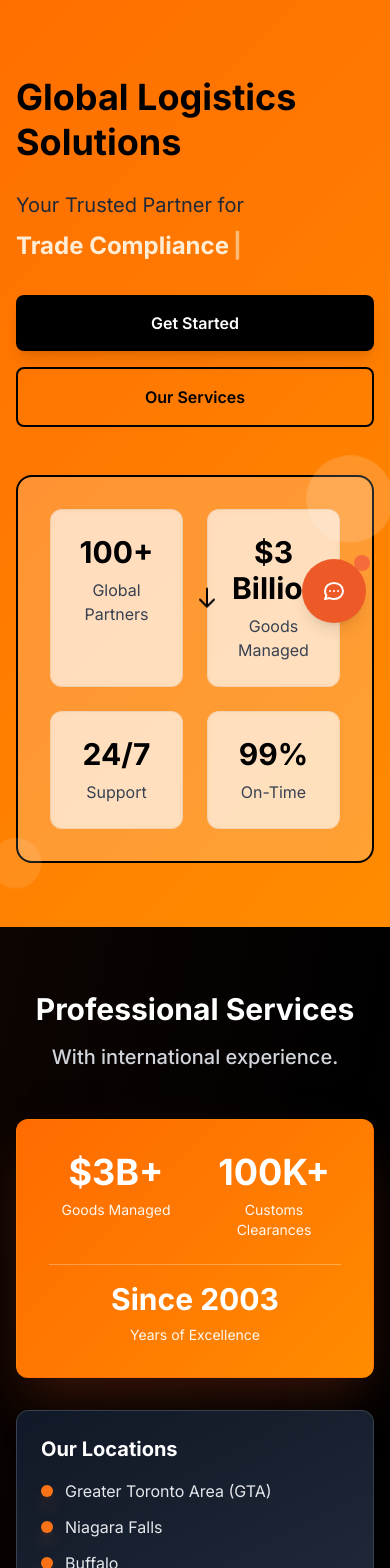
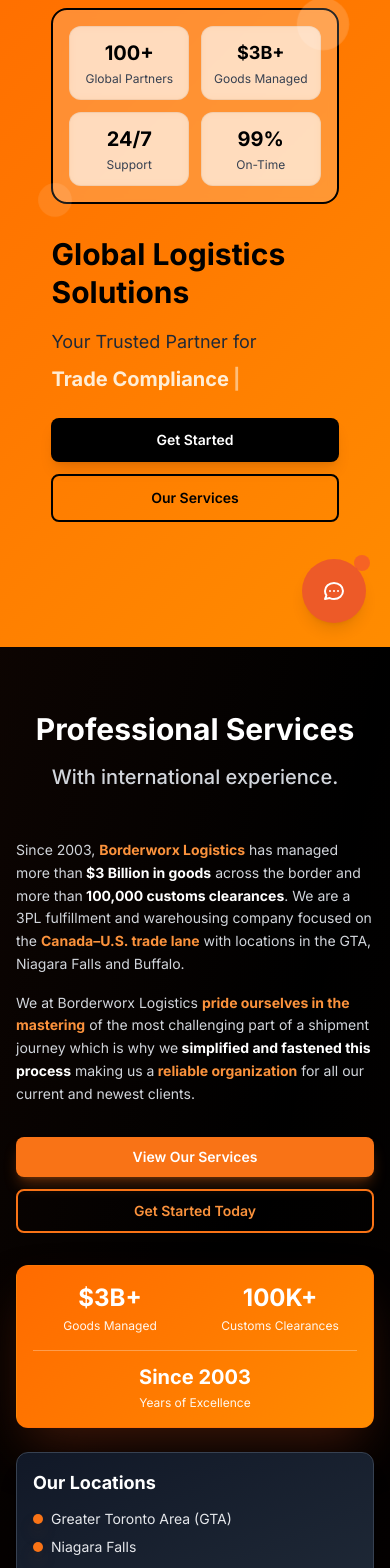
Before and after one commit to asharipov-borderworx/borderworx-portal, a Next.js app: page / in a window 390 px wide. Shown: the part 197-1765 px from the top of the page. Built offline with nearby package versions, Linux system fonts and the light colour scheme.

Commit message:
responsiveness of hero section

```diff
--- a/src/components/Hero.tsx
+++ b/src/components/Hero.tsx
@@ -41,47 +41,47 @@
   }
 
   return (
-    <section id="home" className="hero-gradient min-h-screen flex items-center pt-52 ">
+    <section id="home" className="hero-gradient min-h-screen flex items-center pt-20 sm:pt-32 md:pt-40 lg:pt-52">
       <div className="container-max section-padding">
-        <div className="grid lg:grid-cols-2 gap-12 items-center">
+        <div className="grid lg:grid-cols-2 gap-8 lg:gap-12 items-center">
           {/* Hero Content */}
           <motion.div
-            className="text-black"
+            className="text-black order-2 lg:order-1"
             initial="hidden"
             animate="visible"
             variants={containerVariants}
           >
             <motion.h1
-              className="text-4xl md:text-5xl lg:text-6xl font-bold leading-tight mb-6"
+              className="text-3xl sm:text-4xl md:text-5xl lg:text-6xl font-bold leading-tight mb-4 sm:mb-6"
               variants={itemVariants}
             >
               Global Logistics
               <span className="block">Solutions</span>
             </motion.h1>
             <motion.div
-              className="text-xl md:text-2xl mb-8 text-gray-800 leading-relaxed"
+              className="text-lg sm:text-xl md:text-2xl mb-6 sm:mb-8 text-gray-800 leading-relaxed"
               variants={itemVariants}
             >
               <p className="mb-2">Your Trusted Partner for</p>
               <TypingAnimation
                 words={['Warehousing', 'Transportation', 'Customs Brokerage', 'Trade Compliance', 'Fulfillment Services']}
                 finalText="One stop shop for 3PL"
-                className="text-2xl md:text-4xl font-bold text-orange-100"
+                className="text-xl sm:text-2xl md:text-3xl lg:text-4xl font-bold text-orange-100"
               />
             </motion.div>
             <motion.div
-              className="flex flex-col sm:flex-row gap-4"
+              className="flex flex-col sm:flex-row gap-3 sm:gap-4"
               variants={itemVariants}
             >
               <Link
                 href="/contact"
-                className="bg-black text-white px-8 py-4 rounded-lg font-semibold hover:bg-gray-900 transition-colors duration-300 text-center shadow-lg"
+                className="bg-black text-white px-6 sm:px-8 py-3 sm:py-4 rounded-lg font-semibold hover:bg-gray-900 transition-colors duration-300 text-center shadow-lg text-sm sm:text-base"
               >
                 Get Started
               </Link>
               <Link
                 href="/services"
-                className="border-2 border-black text-black px-8 py-4 rounded-lg font-semibold hover:bg-black hover:text-white transition-all duration-300 text-center"
+                className="border-2 border-black text-black px-6 sm:px-8 py-3 sm:py-4 rounded-lg font-semibold hover:bg-black hover:text-white transition-all duration-300 text-center text-sm sm:text-base"
               >
                 Our Services
               </Link>
@@ -90,14 +90,14 @@
 
           {/* Hero Visual */}
           <motion.div
-            className="relative"
+            className="relative order-1 lg:order-2"
             initial={{ opacity: 0, x: 50 }}
             animate={{ opacity: 1, x: 0 }}
             transition={{ duration: 0.8, delay: 0.5, ease: [0.25, 0.4, 0.25, 1] as const }}
           >
-            <div className="bg-white bg-opacity-20 backdrop-blur-sm rounded-2xl p-8 border-2 border-black/100">
+            <div className="bg-white bg-opacity-20 backdrop-blur-sm rounded-2xl p-4 sm:p-6 lg:p-8 border-2 border-black/100">
               <motion.div
-                className="grid grid-cols-2 gap-6"
+                className="grid grid-cols-2 gap-3 sm:gap-4 lg:gap-6"
                 initial="hidden"
                 animate="visible"
                 variants={{
@@ -111,43 +111,43 @@
               >
                 {/* Stats Cards */}
                 <motion.div
-                  className="bg-white bg-opacity-60 rounded-xl p-6 text-center backdrop-blur-sm border border-black/5"
+                  className="bg-white bg-opacity-60 rounded-xl p-3 sm:p-4 lg:p-6 text-center backdrop-blur-sm border border-black/5"
                   variants={cardVariants}
                   whileHover={{ scale: 1.05, transition: { duration: 0.2 } }}
                 >
-                  <div className="text-3xl font-bold text-black mb-2">100+</div>
-                  <div className="text-gray-700">Global Partners</div>
+                  <div className="text-xl sm:text-2xl lg:text-3xl font-bold text-black mb-1 sm:mb-2">100+</div>
+                  <div className="text-gray-700 text-xs sm:text-sm lg:text-base">Global Partners</div>
                 </motion.div>
                 <motion.div
-                  className="bg-white bg-opacity-60 rounded-xl p-6 text-center backdrop-blur-sm border border-black/5"
+                  className="bg-white bg-opacity-60 rounded-xl p-3 sm:p-4 lg:p-6 text-center backdrop-blur-sm border border-black/5"
                   variants={cardVariants}
                   whileHover={{ scale: 1.05, transition: { duration: 0.2 } }}
                 >
-                  <div className="text-3xl font-bold text-black mb-2">$3 Billion+</div>
-                  <div className="text-gray-700">Goods Managed</div>
+                  <div className="text-lg sm:text-xl lg:text-2xl font-bold text-black mb-1 sm:mb-2">$3B+</div>
+                  <div className="text-gray-700 text-xs sm:text-sm lg:text-base">Goods Managed</div>
                 </motion.div>
                 <motion.div
-                  className="bg-white bg-opacity-60 rounded-xl p-6 text-center backdrop-blur-sm border border-black/5"
+                  className="bg-white bg-opacity-60 rounded-xl p-3 sm:p-4 lg:p-6 text-center backdrop-blur-sm border border-black/5"
                   variants={cardVariants}
                   whileHover={{ scale: 1.05, transition: { duration: 0.2 } }}
                 >
-                  <div className="text-3xl font-bold text-black mb-2">24/7</div>
-                  <div className="text-gray-700">Support</div>
+                  <div className="text-xl sm:text-2xl lg:text-3xl font-bold text-black mb-1 sm:mb-2">24/7</div>
+                  <div className="text-gray-700 text-xs sm:text-sm lg:text-base">Support</div>
                 </motion.div>
                 <motion.div
-                  className="bg-white bg-opacity-60 rounded-xl p-6 text-center backdrop-blur-sm border border-black/5"
+                  className="bg-white bg-opacity-60 rounded-xl p-3 sm:p-4 lg:p-6 text-center backdrop-blur-sm border border-black/5"
                   variants={cardVariants}
                   whileHover={{ scale: 1.05, transition: { duration: 0.2 } }}
                 >
-                  <div className="text-3xl font-bold text-black mb-2">99%</div>
-                  <div className="text-gray-700">On-Time</div>
+                  <div className="text-xl sm:text-2xl lg:text-3xl font-bold text-black mb-1 sm:mb-2">99%</div>
+                  <div className="text-gray-700 text-xs sm:text-sm lg:text-base">On-Time</div>
                 </motion.div>
               </motion.div>
             </div>
 
             {/* Floating Elements */}
             <motion.div
-              className="absolute -top-4 -right-4 w-20 h-20 bg-white bg-opacity-20 rounded-full"
+              className="absolute -top-2 -right-2 sm:-top-4 sm:-right-4 w-12 h-12 sm:w-16 sm:h-16 lg:w-20 lg:h-20 bg-white bg-opacity-20 rounded-full"
               animate={{
                 scale: [1, 1.1, 1],
                 opacity: [0.5, 0.8, 0.5]
@@ -159,7 +159,7 @@
               }}
             />
             <motion.div
-              className="absolute -bottom-6 -left-6 w-12 h-12 bg-white bg-opacity-30 rounded-full"
+              className="absolute -bottom-3 -left-3 sm:-bottom-6 sm:-left-6 w-8 h-8 sm:w-10 sm:h-10 lg:w-12 lg:h-12 bg-white bg-opacity-30 rounded-full"
               animate={{
                 scale: [1, 1.3, 1],
                 opacity: [0.3, 0.6, 0.3]
@@ -176,9 +176,9 @@
       </div>
 
       {/* Scroll Indicator */}
-      <div className="absolute bottom-8 left-1/2 transform -translate-x-1/2 animate-bounce">
+      <div className="absolute bottom-4 sm:bottom-6 lg:bottom-8 left-1/2 transform -translate-x-1/2 animate-bounce hidden sm:block">
         <svg
-          className="w-6 h-6 text-black"
+          className="w-5 h-5 sm:w-6 sm:h-6 text-black"
           fill="none"
           stroke="currentColor"
           viewBox="0 0 24 24"
--- a/src/components/ProfessionalServices.tsx
+++ b/src/components/ProfessionalServices.tsx
@@ -22,26 +22,26 @@
           </AnimationWrapper>
 
           {/* Main Content */}
-          <div className="grid lg:grid-cols-2 gap-12 items-center">
+          <div className="grid lg:grid-cols-2 gap-8 lg:gap-12 items-center">
             {/* Left Column - Experience Stats */}
-            <div className="space-y-8">
+            <div className="space-y-6 lg:space-y-8 order-2 lg:order-1">
               <AnimationWrapper animation="fadeInLeft" delay={0.2}>
                 <div
-                  className="rounded-xl p-8 text-white shadow-2xl shadow-orange-900/50 border border-orange-500/20"
+                  className="rounded-xl p-4 sm:p-6 lg:p-8 text-white shadow-2xl shadow-orange-900/50 border border-orange-500/20"
                   style={{ background: 'linear-gradient(135deg, #FF6B00 0%, #FF7A00 50%, #FF8C00 100%)' }}
                 >
-                  <div className="grid grid-cols-2 gap-6 text-center">
+                  <div className="grid grid-cols-2 gap-4 sm:gap-6 text-center">
                     <div>
-                      <div className="text-4xl font-bold mb-2">$3B+</div>
-                      <div className="text-orange-50 text-sm">Goods Managed</div>
+                      <div className="text-2xl sm:text-3xl lg:text-4xl font-bold mb-1 sm:mb-2">$3B+</div>
+                      <div className="text-orange-50 text-xs sm:text-sm">Goods Managed</div>
                     </div>
                     <div>
-                      <div className="text-4xl font-bold mb-2">100K+</div>
-                      <div className="text-orange-50 text-sm">Customs Clearances</div>
+                      <div className="text-2xl sm:text-3xl lg:text-4xl font-bold mb-1 sm:mb-2">100K+</div>
+                      <div className="text-orange-50 text-xs sm:text-sm">Customs Clearances</div>
                     </div>
-                    <div className="col-span-2 pt-4 border-t border-white/30">
-                      <div className="text-3xl font-bold mb-2">Since 2003</div>
-                      <div className="text-orange-50 text-sm">Years of Excellence</div>
+                    <div className="col-span-2 pt-3 sm:pt-4 border-t border-white/30">
+                      <div className="text-xl sm:text-2xl lg:text-3xl font-bold mb-1 sm:mb-2">Since 2003</div>
+                      <div className="text-orange-50 text-xs sm:text-sm">Years of Excellence</div>
                     </div>
                   </div>
                 </div>
@@ -49,20 +49,20 @@
 
               {/* Locations */}
               <AnimationWrapper animation="fadeInLeft" delay={0.4}>
-                <div className="bg-gradient-to-br from-gray-900 to-gray-800 rounded-xl p-6 border border-gray-700 shadow-xl">
-                  <h3 className="text-xl font-bold text-white mb-4">Our Locations</h3>
-                  <div className="space-y-3">
+                <div className="bg-gradient-to-br from-gray-900 to-gray-800 rounded-xl p-4 sm:p-6 border border-gray-700 shadow-xl">
+                  <h3 className="text-lg sm:text-xl font-bold text-white mb-3 sm:mb-4">Our Locations</h3>
+                  <div className="space-y-2 sm:space-y-3">
                     <div className="flex items-center">
-                      <div className="w-3 h-3 bg-orange-500 rounded-full mr-3 shadow-lg shadow-orange-500/50"></div>
-                      <span className="text-gray-200">Greater Toronto Area (GTA)</span>
+                      <div className="w-2.5 h-2.5 sm:w-3 sm:h-3 bg-orange-500 rounded-full mr-2 sm:mr-3 shadow-lg shadow-orange-500/50 flex-shrink-0"></div>
+                      <span className="text-gray-200 text-sm sm:text-base">Greater Toronto Area (GTA)</span>
                     </div>
                     <div className="flex items-center">
-                      <div className="w-3 h-3 bg-orange-500 rounded-full mr-3 shadow-lg shadow-orange-500/50"></div>
-                      <span className="text-gray-200">Niagara Falls</span>
+                      <div className="w-2.5 h-2.5 sm:w-3 sm:h-3 bg-orange-500 rounded-full mr-2 sm:mr-3 shadow-lg shadow-orange-500/50 flex-shrink-0"></div>
+                      <span className="text-gray-200 text-sm sm:text-base">Niagara Falls</span>
                     </div>
                     <div className="flex items-center">
-                      <div className="w-3 h-3 bg-orange-500 rounded-full mr-3 shadow-lg shadow-orange-500/50"></div>
-                      <span className="text-gray-200">Buffalo</span>
+                      <div className="w-2.5 h-2.5 sm:w-3 sm:h-3 bg-orange-500 rounded-full mr-2 sm:mr-3 shadow-lg shadow-orange-500/50 flex-shrink-0"></div>
+                      <span className="text-gray-200 text-sm sm:text-base">Buffalo</span>
                     </div>
                   </div>
                 </div>
@@ -71,9 +71,9 @@
 
             {/* Right Column - Description */}
             <AnimationWrapper animation="fadeInRight" delay={0.3}>
-              <div className="space-y-6">
-                <div className="prose prose-lg max-w-none">
-                  <p className="text-gray-300 leading-relaxed mb-6">
+              <div className="space-y-4 sm:space-y-6 order-1 lg:order-2">
+                <div className="prose prose-sm sm:prose-base lg:prose-lg max-w-none">
+                  <p className="text-gray-300 leading-relaxed mb-4 sm:mb-6 text-sm sm:text-base lg:text-lg">
                     Since 2003, <strong className="text-orange-400">Borderworx Logistics</strong> has managed more than
                     <strong className="text-white"> $3 Billion in goods</strong> across the border and more than
                     <strong className="text-white"> 100,000 customs clearances</strong>. We are a 3PL fulfillment
@@ -81,7 +81,7 @@
                     locations in the GTA, Niagara Falls and Buffalo.
                   </p>
 
-                  <p className="text-gray-300 leading-relaxed">
+                  <p className="text-gray-300 leading-relaxed text-sm sm:text-base lg:text-lg">
                     We at Borderworx Logistics <strong className="text-orange-400">pride ourselves in the mastering</strong> of
                     the most challenging part of a shipment journey which is why we
                     <strong className="text-white"> simplified and fastened this process</strong> making us a
@@ -90,16 +90,16 @@
                 </div>
 
                 {/* CTA Buttons */}
-                <div className="flex flex-col sm:flex-row gap-4 pt-6">
+                <div className="flex flex-col sm:flex-row gap-3 sm:gap-4 pt-4 sm:pt-6">
                   <a
                     href="/services"
-                    className="bg-orange-500 text-white px-6 py-3 rounded-lg font-semibold hover:bg-orange-600 transition-colors duration-300 text-center shadow-lg shadow-orange-500/30"
+                    className="bg-orange-500 text-white px-4 sm:px-6 py-2.5 sm:py-3 rounded-lg font-semibold hover:bg-orange-600 transition-colors duration-300 text-center shadow-lg shadow-orange-500/30 text-sm sm:text-base"
                   >
                     View Our Services
                   </a>
                   <a
                     href="/contact"
-                    className="border-2 border-orange-500 text-orange-400 px-6 py-3 rounded-lg font-semibold hover:bg-orange-500 hover:text-white transition-all duration-300 text-center"
+                    className="border-2 border-orange-500 text-orange-400 px-4 sm:px-6 py-2.5 sm:py-3 rounded-lg font-semibold hover:bg-orange-500 hover:text-white transition-all duration-300 text-center text-sm sm:text-base"
                   >
                     Get Started Today
                   </a>
```
